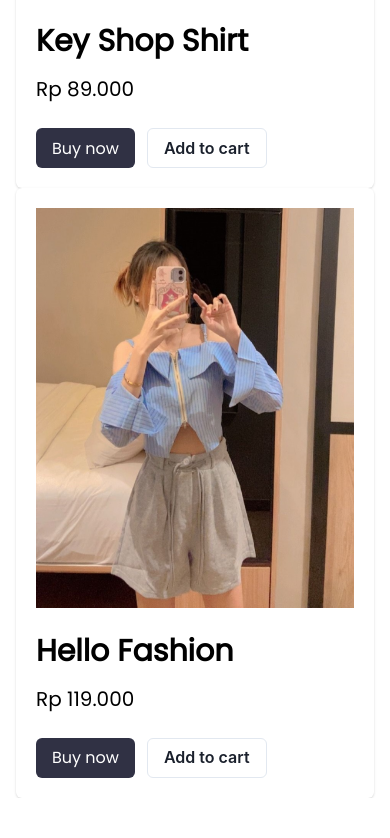
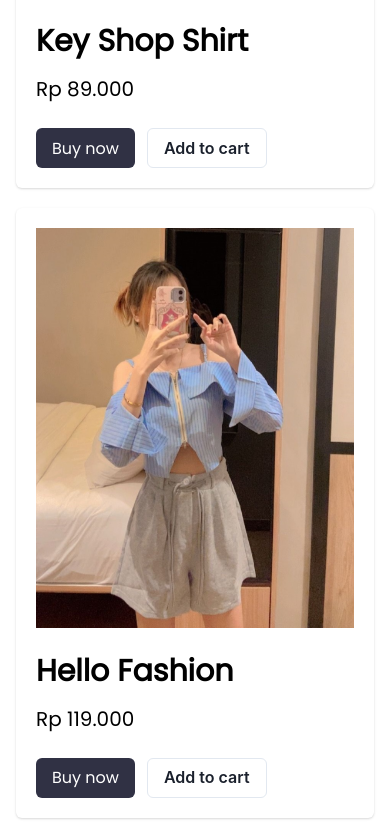
Before and after one commit to kvnallenn/younique, a React (Vite) app: page / in a window 390 px wide. Shown: the part 972-1810 px from the top of the page. Before the commit the page ends 1770 px from the top, so only its background shows below. Built offline with nearby package versions, Linux system fonts and the light colour scheme.

Commit message:
Update Gap

```diff
--- a/src/css/style.css
+++ b/src/css/style.css
@@ -34,7 +34,7 @@
 }
 
 @media only screen and (max-width: 767px) {
-  .chakra-card.css-mob3g8 {
+  .chakra-card.css-t3blsc {
     margin-bottom: 20px;
   }
 }
```
